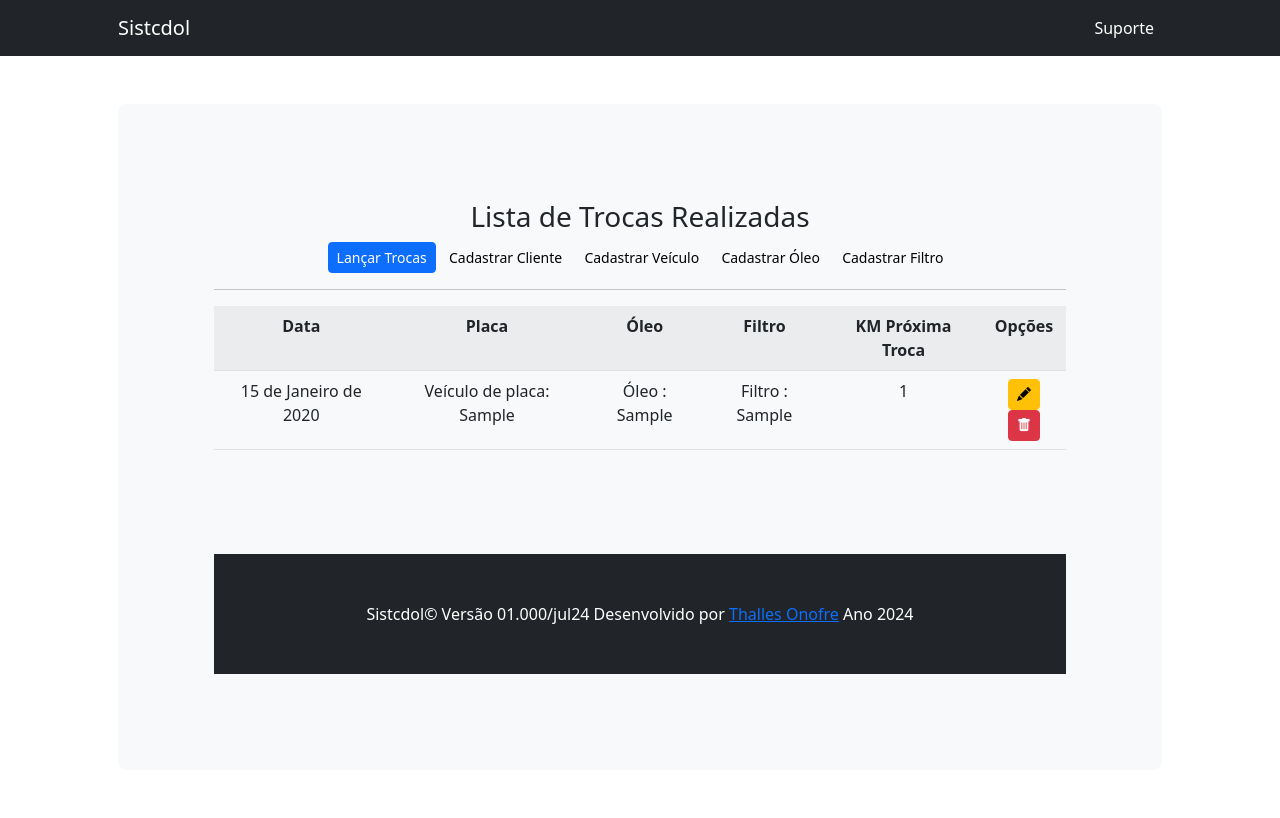
After one commit to thallesonofre/YTB_Sistcdol, a Django app: page /listar/troca in a window 1280 px wide. The commit adds this page. Run offline with Django 5.2, Linux system fonts and the light colour scheme; tables that the repository leaves empty hold one stand-in row (values such as "Sample post"); some libraries are stand-ins or nearby versions.

Commit message:
Atualização do vídeo 17 do sistema de troca de óleo

```diff
--- a/modulos/models.py
+++ b/modulos/models.py
@@ -32,6 +32,23 @@ class Oleo(models.Model):
     tipo = models.CharField(max_length=20)
     descricao = models.CharField(max_length=70, verbose_name="descrição")
 
+    def __str__(self):
+        return "Óleo : {}".format(self.tipo)
+
 class Filtro(models.Model):
     tipo = models.CharField(max_length=20)
     descricao = models.CharField(max_length=70, verbose_name="descrição")
+
+    def __str__(self):
+        return "Filtro : {}".format(self.tipo)
+
+
+class Troca(models.Model):
+    data = models.DateField()
+    placa = models.ForeignKey(Veiculo, on_delete=models.CASCADE)
+    oleo = models.ForeignKey(Oleo, on_delete=models.CASCADE)
+    filtro = models.ForeignKey(Filtro, on_delete=models.CASCADE)
+    kmpt = models.IntegerField()
+
+    def __str__(self):
+        return "Veículo de placa: {} ".format(self.placa)
--- /dev/null
+++ b/modulos/templates/modulos/listas/troca.html
@@ -0,0 +1,52 @@
+{% extends "paginas/modelo.html" %}
+
+{% load static %}
+
+
+{% block conteudo %}
+<h3>Lista de Trocas Realizadas</h3>
+<a href="{% url "cadastrar_troca" %}" class="btn btn-primary btn-sm float-right position-relative">Lançar Trocas</a>
+<a href="{% url "cadastrar_cliente" %}" class="btn btn-light btn-sm float-right position-relative">Cadastrar Cliente</a>
+<a href="{% url "cadastrar_veiculo" %}" class="btn btn-light btn-sm float-right position-relative">Cadastrar Veículo</a>
+<a href="{% url "cadastrar_oleo" %}" class="btn btn-light btn-sm float-right position-relative">Cadastrar Óleo</a>
+<a href="{% url "cadastrar_filtro" %}" class="btn btn-light btn-sm float-right position-relative">Cadastrar Filtro</a>
+
+<hr>
+
+<div class="table table-responsive">
+    <table class="table table-striped">
+        <tr>
+            <th>Data</th>
+            <th>Placa</th>
+            <th>Óleo</th>
+            <th>Filtro</th>
+            <th>KM Próxima Troca</th>
+            <th>Opções</th>
+        </tr>
+
+        {% for troca in object_list %}
+        <tr>
+            <td>{{ troca.data }}</td>
+            <td>{{ troca.placa }}</td>
+            <td>{{ troca.oleo }}</td>
+            <td>{{ troca.filtro }}</td>
+            <td>{{ troca.kmpt }}</td>
+            <td>
+                <a href="{% url "editar_troca" troca.pk %}" class="btn btn-warning btn-sm" title="Editar">
+                    <i class="bi bi-pencil-fill"></i>
+                </a>
+                <a href="{% url "excluir_troca" troca.pk %}" class="btn btn-danger btn-sm" title="Excluir">
+                    <i class="bi bi-trash-fill"></i>
+                </a>
+            </td>
+        </tr>
+        {% empty %}
+        <tr>
+            <td colspan="3">Nenhuma troca registrada.</td>
+        </tr>
+        {% endfor %}
+
+
+    </table>
+</div><br><br><br>
+{% endblock conteudo %}
--- a/modulos/urls.py
+++ b/modulos/urls.py
@@ -1,8 +1,8 @@
 from django.urls import path
-from .views import ClienteCreate, MarcaCreate, VeiculoCreate
-from .views import ClienteUpdate, MarcaUpdate, VeiculoUpdate
-from .views import ClienteDelete, MarcaDelete, VeiculoDelete
-from .views import ClienteList, MarcaList, VeiculoList
+from .views import ClienteCreate, MarcaCreate, VeiculoCreate, OleoCreate, FiltroCreate, TrocaCreate
+from .views import ClienteUpdate, MarcaUpdate, VeiculoUpdate, OleoUpdate, FiltroUpdate, TrocaUpdate
+from .views import ClienteDelete, MarcaDelete, VeiculoDelete, OleoDelete, FiltroDelete, TrocaDelete
+from .views import ClienteList, MarcaList, VeiculoList, OleoList, FiltroList, TrocaList
 
 
 
@@ -11,24 +11,36 @@ urlpatterns = [
     path('cadastrar/cliente', ClienteCreate.as_view(), name="cadastrar_cliente"),
     path('cadastrar/marca', MarcaCreate.as_view(), name="cadastrar_marca"),
     path('cadastrar/veiculo', VeiculoCreate.as_view(), name="cadastrar_veiculo"),
+    path('cadastrar/oleo', OleoCreate.as_view(), name="cadastrar_oleo"),
+    path('cadastrar/filtro', FiltroCreate.as_view(), name="cadastrar_filtro"),
+    path('cadastrar/troca', TrocaCreate.as_view(), name="cadastrar_troca"),
 
 
     #Update
     path('editar/cliente/<int:pk>', ClienteUpdate.as_view(), name="editar_cliente"),
     path('editar/marca/<int:pk>', MarcaUpdate.as_view(), name="editar_marca"),
     path('editar/veiculo/<int:pk>', VeiculoUpdate.as_view(), name="editar_veiculo"),
+    path('editar/oleo/<int:pk>', OleoUpdate.as_view(), name="editar_oleo"),
+    path('editar/filtro/<int:pk>', FiltroUpdate.as_view(), name="editar_filtro"),
+    path('editar/troca/<int:pk>', TrocaUpdate.as_view(), name="editar_troca"),
 
 
     #Delete
     path('excluir/cliente/<int:pk>', ClienteDelete.as_view(), name="excluir_cliente"),
     path('excluir/marca/<int:pk>', MarcaDelete.as_view(), name="excluir_marca"),
     path('excluir/veiculo/<int:pk>', VeiculoDelete.as_view(), name="excluir_veiculo"),
+    path('excluir/oleo/<int:pk>', OleoDelete.as_view(), name="excluir_oleo"),
+    path('excluir/filtro/<int:pk>', FiltroDelete.as_view(), name="excluir_filtro"),
+    path('excluir/troca/<int:pk>', TrocaDelete.as_view(), name="excluir_troca"),
 
 
     #Liste
     path('listar/clientes', ClienteList.as_view(), name="listar_clientes"),
     path('listar/marcas', MarcaList.as_view(), name="listar_marcas"),
     path('listar/veiculo', VeiculoList.as_view(), name="listar_veiculos"),
+    path('listar/oleo', OleoList.as_view(), name="listar_oleo"),
+    path('listar/filtros', FiltroList.as_view(), name="listar_filtros"),
+    path('listar/troca',TrocaList.as_view(), name="listar_trocas"),
 
 
 ]
--- a/modulos/views.py
+++ b/modulos/views.py
@@ -2,7 +2,7 @@ from django.views.generic.edit import CreateView,UpdateView,DeleteView
 from django.views.generic.list import ListView
 from django.urls import reverse_lazy
 
-from .models import Cliente, Marca, Veiculo
+from .models import Cliente, Marca, Veiculo, Oleo, Filtro, Troca
 
 # Create your views here.
 
@@ -49,6 +49,51 @@ class VeiculoCreate(CreateView):
 
         context['titulo'] = "Cadastro de Veículo"
         context['botao'] = "Cadastrar"
+
+        return context
+
+
+class OleoCreate(CreateView):
+    model = Oleo
+    fields = ['tipo', 'descricao']
+    template_name = 'modulos/form.html'
+    success_url = reverse_lazy('listar_oleo')
+
+    def get_context_data(self, *args, **kwargs):
+        context = super().get_context_data(*args, **kwargs)
+
+        context['titulo'] = "Cadastro de Óleo"
+        context['botao'] = "Cadastrar"
+
+        return context
+
+
+class FiltroCreate(CreateView):
+    model = Filtro
+    fields = ['tipo', 'descricao']
+    template_name = 'modulos/form.html'
+    success_url = reverse_lazy('listar_filtros')
+
+    def get_context_data(self, *args, **kwargs):
+        context = super().get_context_data(*args, **kwargs)
+
+        context['titulo'] = "Cadastro de Filtro"
+        context['botao'] = "Cadastrar"
+
+        return context
+
+
+class TrocaCreate(CreateView):
+    model = Troca
+    fields = ['data', 'placa', 'oleo', 'filtro', 'kmpt']
+    template_name = 'modulos/form.html'
+    success_url = reverse_lazy('listar_trocas')
+
+    def get_context_data(self, *args, **kwargs):
+        context = super().get_context_data(*args, **kwargs)
+
+        context['titulo'] = "Lançar Troca de Óleo"
+        context['botao'] = "Lançar"
 
         return context
 
@@ -101,6 +146,53 @@ class VeiculoUpdate(UpdateView):
         return context
 
 
+class OleoUpdate(UpdateView):
+    model = Oleo
+    fields = ['tipo', 'descricao']
+    template_name = 'modulos/form.html'
+    success_url = reverse_lazy('listar_oleo')
+
+
+    def get_context_data(self, *args, **kwargs):
+        context = super().get_context_data(*args, **kwargs)
+
+        context['titulo'] = "Atualizar Cadastro de Óleo"
+        context['botao'] = "Atualizar"
+
+        return context
+
+
+class FiltroUpdate(UpdateView):
+    model = Filtro
+    fields = ['tipo', 'descricao']
+    template_name = 'modulos/form.html'
+    success_url = reverse_lazy('listar_filtros')
+
+
+    def get_context_data(self, *args, **kwargs):
+        context = super().get_context_data(*args, **kwargs)
+
+        context['titulo'] = "Atualizar Cadastro de Filtros"
+        context['botao'] = "Atualizar"
+
+        return context
+
+
+class TrocaUpdate(UpdateView):
+    model = Troca
+    fields = ['data', 'placa', 'oleo', 'filtro', 'kmpt']
+    template_name = 'modulos/form.html'
+    success_url = reverse_lazy('listar_trocas')
+
+    def get_context_data(self, *args, **kwargs):
+        context = super().get_context_data(*args, **kwargs)
+
+        context['titulo'] = "Atualizar Troca de ÓLeo"
+        context['botao'] = "Atualizar"
+
+        return context
+
+
 
 #Deletes
 class ClienteDelete(DeleteView):
@@ -145,6 +237,48 @@ class VeiculoDelete(DeleteView):
         return context
 
 
+class OleoDelete(DeleteView):
+    model = Oleo
+    template_name = 'modulos/form_excluir.html'
+    success_url = reverse_lazy('listar_oleo')
+
+    def get_context_data(self, *args, **kwargs):
+        context = super().get_context_data(*args, **kwargs)
+
+        context['titulo'] = "Exclusão de Óleo"
+        context['botao'] = "Excluir"
+
+        return context
+
+
+class FiltroDelete(DeleteView):
+    model = Filtro
+    template_name = 'modulos/form_excluir.html'
+    success_url = reverse_lazy('listar_filtros')
+
+    def get_context_data(self, *args, **kwargs):
+        context = super().get_context_data(*args, **kwargs)
+
+        context['titulo'] = "Exclusão de Filtros"
+        context['botao'] = "Excluir"
+
+        return context
+
+
+class TrocaDelete(DeleteView):
+    model = Troca
+    template_name = 'modulos/form_excluir.html'
+    success_url = reverse_lazy('listar_trocas')
+
+    def get_context_data(self, *args, **kwargs):
+        context = super().get_context_data(*args, **kwargs)
+
+        context['titulo'] = "Excluir Troca de Óleo"
+        context['botao'] = "Excluir"
+
+        return context
+
+
 
 #Liste
 class ClienteList(ListView):
@@ -160,3 +294,18 @@ class MarcaList(ListView):
 class VeiculoList(ListView):
     model = Veiculo
     template_name = 'modulos/listas/veiculo.html'
+
+
+class OleoList(ListView):
+    model = Oleo
+    template_name = 'modulos/listas/oleo.html'
+
+
+class FiltroList(ListView):
+    model = Filtro
+    template_name = 'modulos/listas/filtro.html'
+
+
+class TrocaList(ListView):
+    model = Troca
+    template_name = 'modulos/listas/troca.html'
--- a/paginas/templates/paginas/index.html
+++ b/paginas/templates/paginas/index.html
@@ -55,7 +55,7 @@
 								<img src="{% static 'img/troca.png' %}" class="crounded mx-auto d-block" alt="Troca de Óleo">
 								<div class="img-fluid width: 15px">
 									<h5 class="card-title"></h5>
-									<a href="#" class="btn btn-primary">Troca de Óleo</a>
+									<a href="{% url 'listar_trocas' %}" class="btn btn-primary">Troca de Óleo</a>
 								</div>
 							</div>
                         </div>
```
Also changed, not shown: modulos/templates/modulos/listas/filtro.html (added, +42 -0 lines), modulos/templates/modulos/listas/oleo.html (added, +42 -0 lines), modulos/migrations/0002_troca.py (added).
